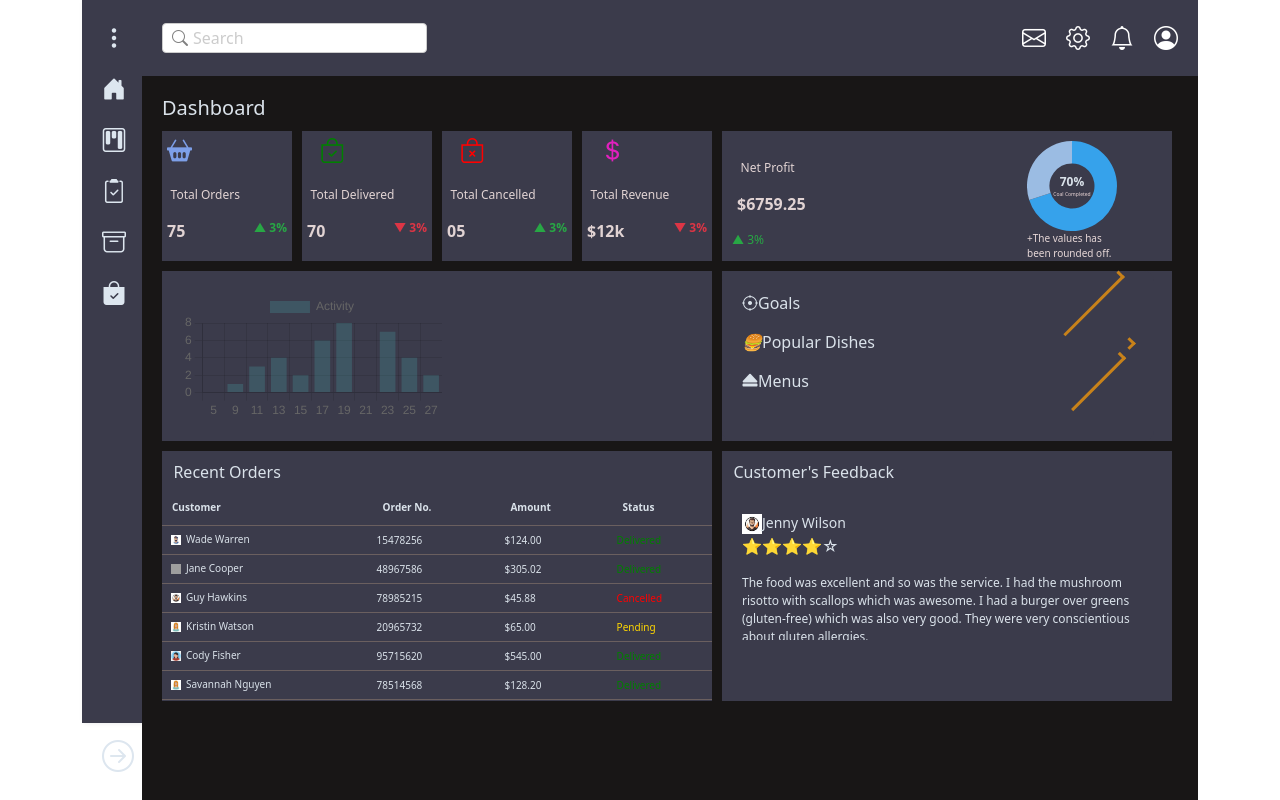
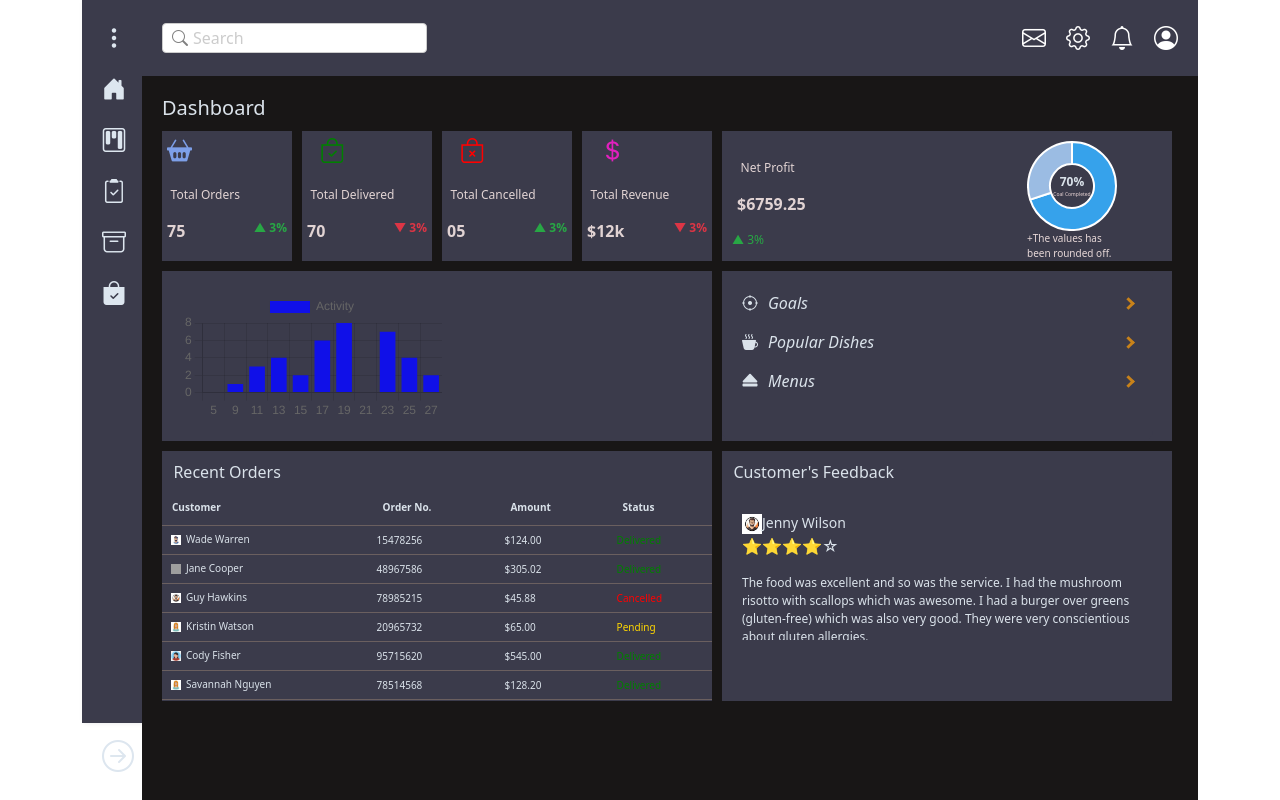
Before and after one commit to Shirisha120/DashboardProject, a React (Create React App) app: page / in a window 1280 px wide. Built offline with nearby package versions, Linux system fonts and the light colour scheme; grey boxes are pictures that could not be loaded.

Commit message:
Update RecentOrders.js
code changes

```diff
--- a/src/Components/RecentOrders.js
+++ b/src/Components/RecentOrders.js
@@ -31,16 +31,12 @@ const RecentOrders = () => {
       {
         label: 'Activity',
         data: [0, 1, 3, 4, 2, 6, 8, , 7, 4, 2, 6, 8],
-        borderColor: 'rgba(75, 192, 192, 1)',
-        backgroundColor: 'rgba(75, 192, 192, 0.2)',
+        borderColor: 'hsl(0, 4%, 51%)',
+        backgroundColor: 'rgb(16, 16, 232)',
         fill: true,
-        // tension: 0.1,
-        // borderWidth: 5
       },
     ],
   };
-
-
 
   const getStatusClass = (status) => {
     switch (status) {
@@ -61,7 +57,6 @@ const RecentOrders = () => {
       {
         data: [70, 30],
         backgroundColor: ['#36A2EB', 'rgb(155, 188, 227)'],
-        borderWidth: 0, // Optional: to remove the border of the segments
       },
     ],
   };
@@ -96,7 +91,7 @@ const RecentOrders = () => {
         <div className="header">
           <div className="search-container">
             <i class="bi bi-search"></i>
-            <input type="text" className="search-input" placeholder="Search"/>
+            <input type="text" className="search-input" placeholder="Search" />
           </div>
 
           <div className="user-info">
@@ -174,14 +169,16 @@ const RecentOrders = () => {
                 <div className="gicon-list">
                   <span class="icon-container">
                     <i className="bi bi-crosshair"></i>
-                    Goals
+                    <i className='glabel'>Goals</i>
                     <i className="arrow right"></i>
                   </span>
-                  <span ><i class="icon">🍔</i>Popular Dishes<i  class="arrow right"></i></span>
-                  <span class="icon-container" ><i class="bi bi-eject-fill"></i>Menus <i class="arrow right"></i></span>
+                  <span class="icon-container"><i class="bi bi-cup-hot-fill"></i><i>Popular Dishes</i><i class="arrow right"></i></span>
+                  <span class="icon-container" ><i class="bi bi-eject-fill"></i><i>Menus</i> <i class="arrow right"></i></span>
                 </div>
               </div>
             </div>
+            {/* <span class="icon-container"><i class="icon">🍔</i>Popular Dishes<i  class="arrow right"></i></span> */}
+
             <div className="recent-orders">
               <h6 className='h'>Recent Orders</h6>
               <table>
```
